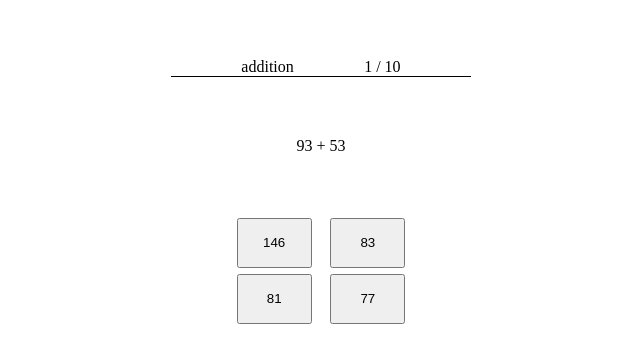
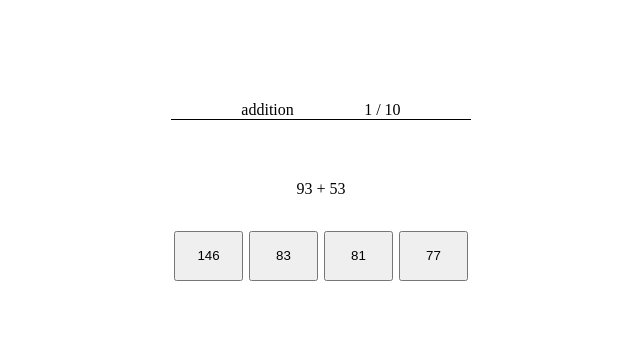
Before and after one commit to OliverSjolind/math-game, a plain HTML site: page index.html in a window 1280 px wide. Shown: the part 208-570 px from the top of the page, without its empty margins (319-959 px from the left). Drawn offline with Linux system fonts and the light colour scheme.

Commit message:
made the button row look better

```diff
--- a/css/style.scss
+++ b/css/style.scss
@@ -26,9 +26,6 @@
     }
 
     .answers {
-        flex-wrap: wrap;
-        width: 200px;
-
         button {
             width: 75px;
             height: 50px;
--- a/index.html
+++ b/index.html
@@ -15,6 +15,7 @@
             <span id="arithmetics">addition</span>
             <span id="questionCounter">1 / 10</span>
         </div>
+        <span id="math-game">
             <div class="row">
                 <div id="question"></div>
             </div>
@@ -25,6 +26,7 @@
                 <button id="answer4">test</button>
             </div>
     </div>
+    </span>
     <script src="script.js"></script>
 </body>
 
```
Also changed, not shown: css/style.css, 1 other file. Lines whose indentation alone changed are shown as unchanged.
